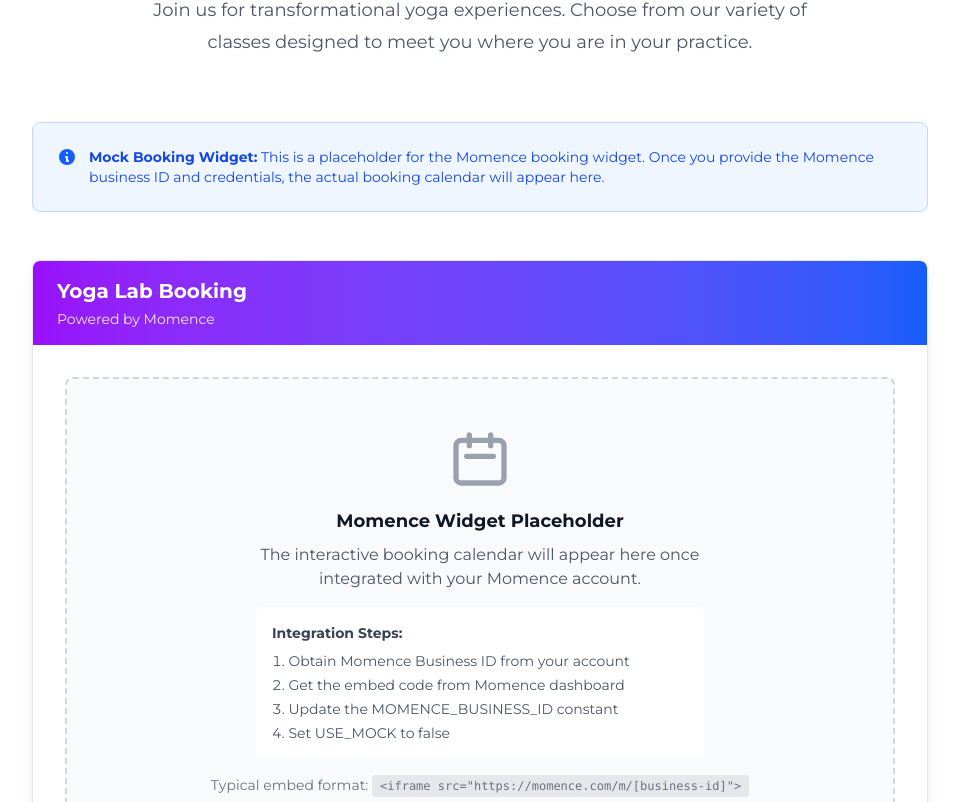
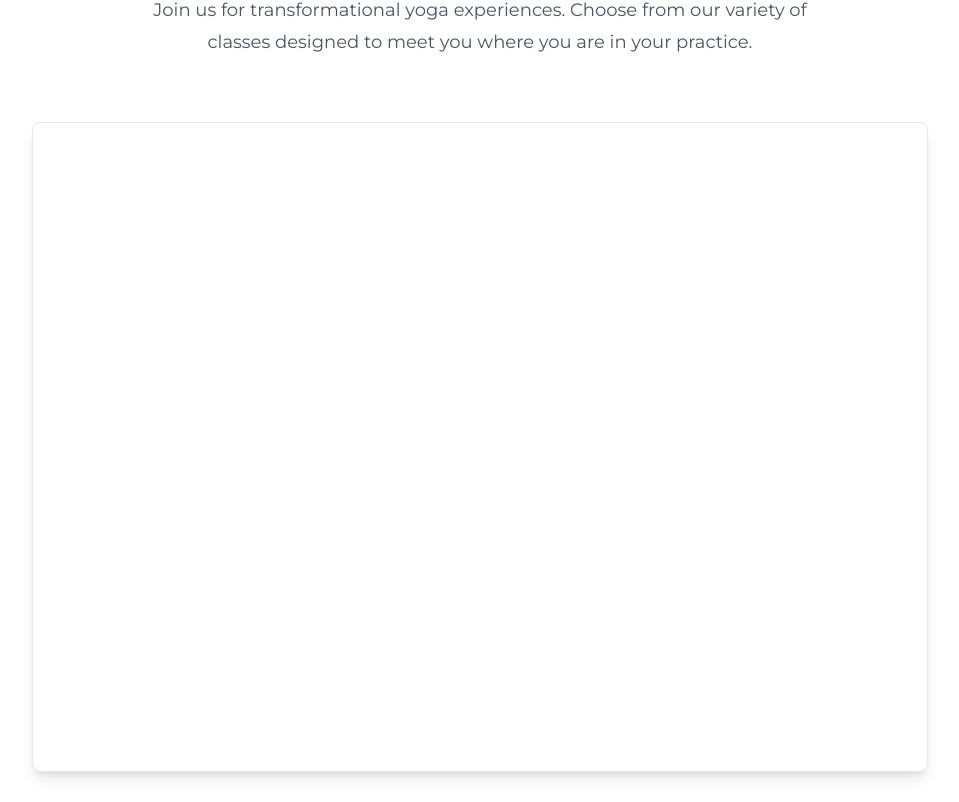
Before and after one commit to dkhundley/yogalab-website, a React (Vite) app: page /book in a window 1280 px wide. Shown: the part 318-1120 px from the top of the page, without its empty margins (160-1119 px from the left). Built offline with nearby package versions, Linux system fonts and the light colour scheme.

Commit message:
feat: Integrate Momence booking widget with dynamic script loading and remove mock placeholder

```diff
--- a/src/components/MomenceWidget.jsx
+++ b/src/components/MomenceWidget.jsx
@@ -1,66 +1,65 @@
 /**
  * MomenceWidget Component
  *
- * This component handles the embedding of the Momence booking widget.
+ * This component embeds the Momence booking/scheduling widget using their hybrid plugin v2.
+ * Based on the implementation from the existing Yoga Lab website.
  *
- * TODO: Replace mock implementation with actual Momence widget once credentials are received.
- *
- * Integration Instructions:
- * 1. Log into your Momence account dashboard
- * 2. Navigate to Settings > Website Plugins > Booking Widget
- * 3. Copy the embed code provided by Momence
- * 4. Replace the mock content below with the actual iframe or script embed
- *
- * Typical Momence embed format:
- * <iframe
- *   src="https://momence.com/m/[YOUR-BUSINESS-ID]"
- *   width="100%"
- *   height="800px"
- *   frameBorder="0"
- * />
- *
- * Or with script tag:
- * <script src="https://momence.com/plugin/[YOUR-BUSINESS-ID].js"></script>
- * <div id="momence-widget"></div>
+ * The actual embed code from theyogalab.org:
+ * <div id="ribbon-schedule"></div>
+ * <script
+ *   id="ribbon-schedule-view-scriptroot"
+ *   src="https://momence.com/v2.0/hybrid-plugin-v2.js"
+ *   data-host="21508"
+ *   data-token="635f931146"
+ * ></script>
  */
 
+import { useEffect, useRef } from 'react';
+
 export default function MomenceWidget() {
-  // TODO: Replace with actual Momence business ID once available
-  const MOMENCE_BUSINESS_ID = 'YOUR-BUSINESS-ID-HERE';
-  const USE_MOCK = true; // Set to false once real credentials are added
+  const MOMENCE_BUSINESS_ID = '21508';
+  const MOMENCE_TOKEN = '635f931146';
+  const USE_MOCK = false; // Set to true to show placeholder
+  const scriptRef = useRef(null);
+
+  useEffect(() => {
+    if (!USE_MOCK && !scriptRef.current) {
+      // Load Momence hybrid plugin v2 script dynamically
+      const script = document.createElement('script');
+      script.id = 'ribbon-schedule-view-scriptroot';
+      script.src = 'https://momence.com/v2.0/hybrid-plugin-v2.js';
+      script.setAttribute('data-host', MOMENCE_BUSINESS_ID);
+      script.setAttribute('data-token', MOMENCE_TOKEN);
+
+      document.body.appendChild(script);
+      scriptRef.current = script;
+
+      return () => {
+        // Cleanup script on unmount
+        if (scriptRef.current && document.body.contains(scriptRef.current)) {
+          document.body.removeChild(scriptRef.current);
+          scriptRef.current = null;
+        }
+      };
+    }
+  }, [MOMENCE_BUSINESS_ID, MOMENCE_TOKEN, USE_MOCK]);
 
   if (USE_MOCK) {
     return (
       <div className="bg-white rounded-lg shadow-lg border border-gray-200 overflow-hidden">
-        {/* Mock Widget Header */}
         <div className="bg-gradient-to-r from-purple-600 to-blue-600 px-6 py-4 text-white">
           <h2 className="text-xl font-bold">Yoga Lab Booking</h2>
           <p className="text-sm text-purple-100 mt-1">Powered by Momence</p>
         </div>
 
-        {/* Mock Widget Content */}
         <div className="p-8">
           <div className="text-center py-12 bg-gray-50 rounded-lg border-2 border-dashed border-gray-300">
             <svg className="mx-auto h-16 w-16 text-gray-400 mb-4" fill="none" viewBox="0 0 24 24" stroke="currentColor">
               <path strokeLinecap="round" strokeLinejoin="round" strokeWidth={2} d="M8 7V3m8 4V3m-9 8h10M5 21h14a2 2 0 002-2V7a2 2 0 00-2-2H5a2 2 0 00-2 2v12a2 2 0 002 2z" />
             </svg>
-            <h3 className="text-lg font-semibold text-gray-900 mb-2">Momence Widget Placeholder</h3>
-            <p className="text-gray-600 mb-4 max-w-md mx-auto">
-              The interactive booking calendar will appear here once integrated with your Momence account.
-            </p>
-            <div className="bg-white rounded-md p-4 max-w-md mx-auto text-left">
-              <p className="text-sm text-gray-700 mb-2"><strong>Integration Steps:</strong></p>
-              <ol className="text-sm text-gray-600 space-y-1 list-decimal list-inside">
-                <li>Obtain Momence Business ID from your account</li>
-                <li>Get the embed code from Momence dashboard</li>
-                <li>Update the MOMENCE_BUSINESS_ID constant</li>
-                <li>Set USE_MOCK to false</li>
-              </ol>
-            </div>
-            <p className="text-sm text-gray-500 mt-4">
-              Typical embed format: <code className="bg-gray-200 px-2 py-1 rounded text-xs">
-                &lt;iframe src="https://momence.com/m/[business-id]"&gt;
-              </code>
+            <h3 className="text-lg font-semibold text-gray-900 mb-2">Booking Widget Placeholder</h3>
+            <p className="text-gray-600 mb-4">
+              Set USE_MOCK = false to display the actual Momence booking calendar
             </p>
           </div>
         </div>
@@ -68,18 +67,11 @@
     );
   }
 
-  // Actual Momence widget implementation
-  // Uncomment and modify based on the actual embed code from Momence
+  // Actual Momence booking widget implementation
+  // The script is loaded in useEffect, and it will populate this div
   return (
-    <div className="bg-white rounded-lg shadow-lg border border-gray-200 overflow-hidden">
-      <iframe
-        src={`https://momence.com/m/${MOMENCE_BUSINESS_ID}`}
-        width="100%"
-        height="800px"
-        frameBorder="0"
-        title="Momence Booking Widget"
-        className="w-full"
-      />
+    <div className="bg-white rounded-lg shadow-lg border border-gray-200 overflow-hidden p-6">
+      <div id="ribbon-schedule" className="min-h-[600px]"></div>
     </div>
   );
 }
--- a/src/pages/Book.jsx
+++ b/src/pages/Book.jsx
@@ -12,25 +12,6 @@
             Join us for transformational yoga experiences. Choose from our variety of classes designed
             to meet you where you are in your practice.
           </p>
-        </div>
-
-        {/* Mock Momence Widget Notice */}
-        <div className="mx-auto max-w-4xl mb-12">
-          <div className="bg-blue-50 border border-blue-200 rounded-lg p-6">
-            <div className="flex">
-              <div className="flex-shrink-0">
-                <svg className="h-5 w-5 text-blue-600" viewBox="0 0 20 20" fill="currentColor">
-                  <path fillRule="evenodd" d="M18 10a8 8 0 11-16 0 8 8 0 0116 0zm-7-4a1 1 0 11-2 0 1 1 0 012 0zM9 9a1 1 0 000 2v3a1 1 0 001 1h1a1 1 0 100-2v-3a1 1 0 00-1-1H9z" clipRule="evenodd" />
-                </svg>
-              </div>
-              <div className="ml-3">
-                <p className="text-sm text-blue-700">
-                  <strong>Mock Booking Widget:</strong> This is a placeholder for the Momence booking widget.
-                  Once you provide the Momence business ID and credentials, the actual booking calendar will appear here.
-                </p>
-              </div>
-            </div>
-          </div>
         </div>
 
         {/* Momence Booking Widget */}
```
